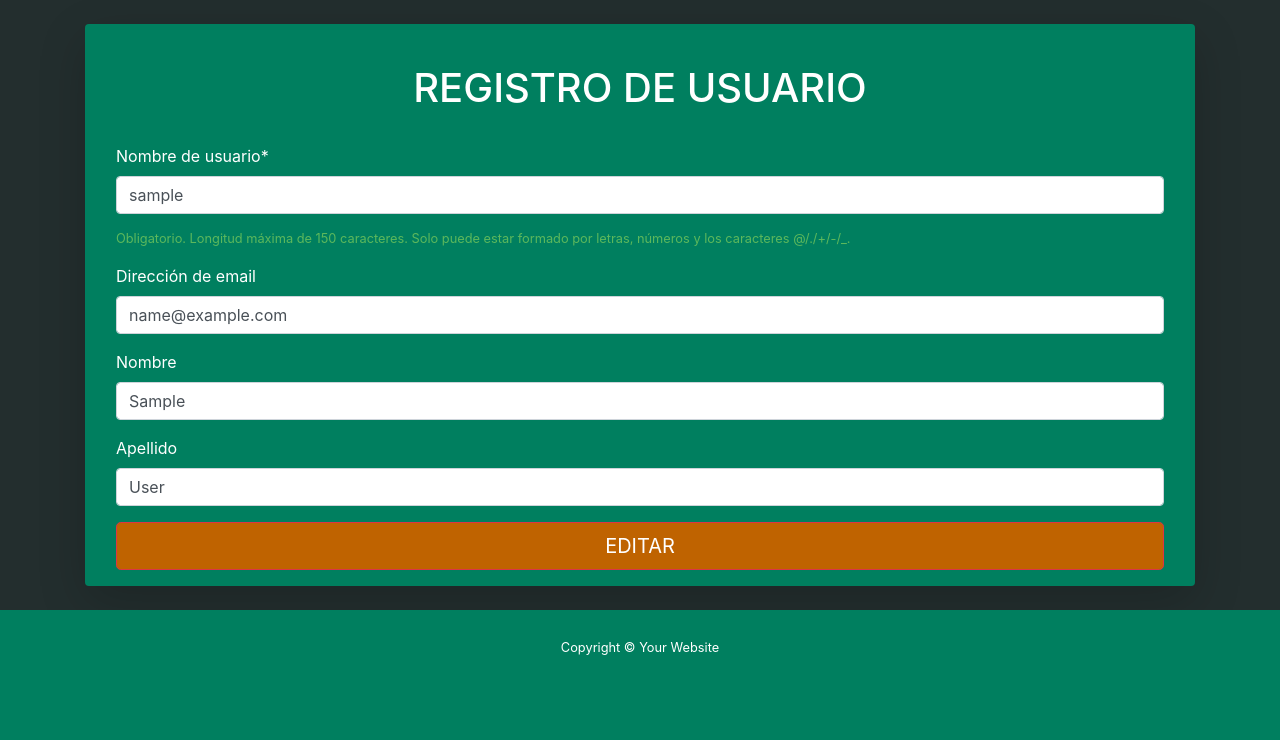
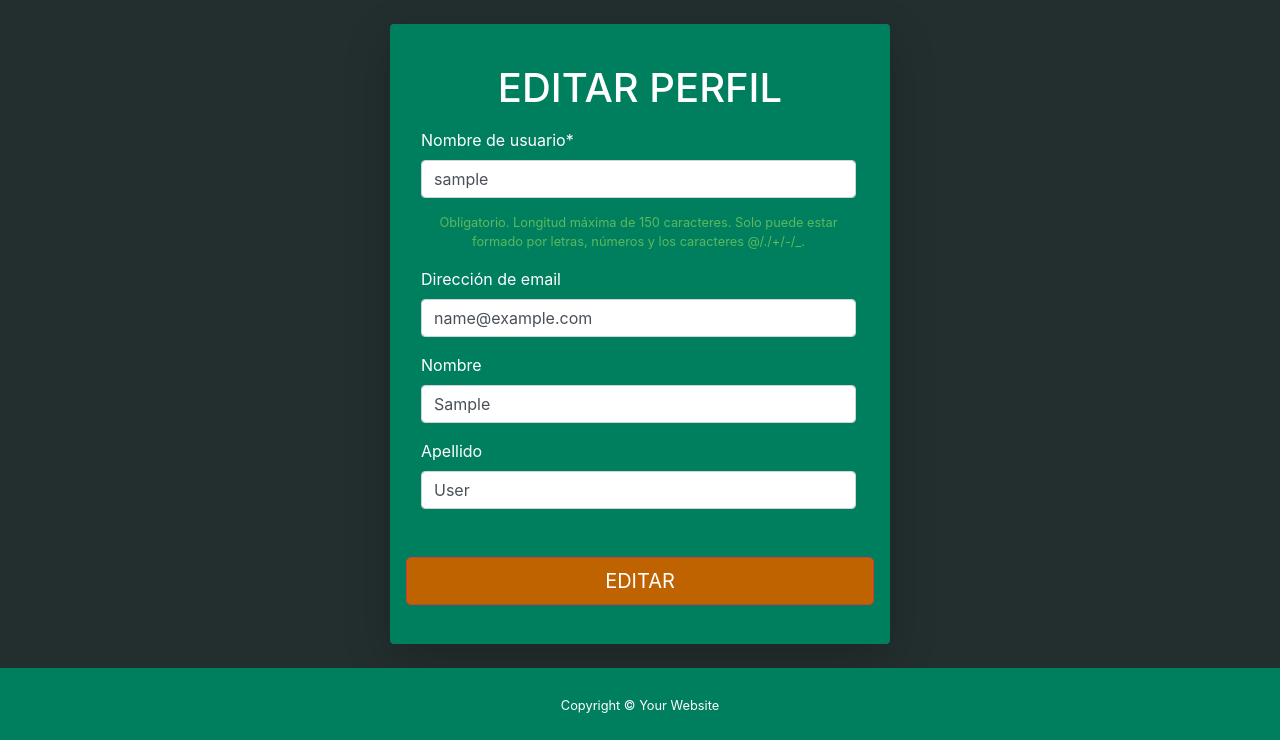
Before and after one commit to Danitoloxx/info2020dani, a Django app: a page that uses inforinga2020/templates/base.html in a window 1280 px wide. Shown: the part 186-926 px from the top of the page. Before the commit the page ends 841 px from the top, so only its background shows below. Run offline with Django 3.2, Linux system fonts and the light colour scheme; the visitor is signed in with stand-in values (Sample User, id 1); parts of the project's set-up code (start-up, migrations or seed data) failed here and were passed over; some libraries are stand-ins or nearby versions.

Commit message:
modificacion estilo registro

```diff
--- /dev/null
+++ b/inforinga2020/static/usuarios/css/editar.css
@@ -0,0 +1,16 @@
+.modificacion  {
+    height: 620px;
+    width: 500px;
+}
+
+.modificacion .form-group .textinput {
+    width: 435px;
+}
+
+.modificacion .form-group #hint_id_username {
+    width: 435px;
+}
+
+.modificacion .form-group .emailinput{
+    width: 435px;
+}
--- a/inforinga2020/templates/base.html
+++ b/inforinga2020/templates/base.html
@@ -13,6 +13,7 @@
 	<link rel="stylesheet" type="text/css" href="{% static 'usuarios/css/login.css' %}">
 	<link rel="stylesheet" type="text/css" href="{% static 'usuarios/css/registro.css' %}">
 	<link rel="stylesheet" type="text/css" href="{% static 'usuarios/css/perfil.css' %}">
+	<link rel="stylesheet" type="text/css" href="{% static 'usuarios/css/editar.css' %}">
 	<title>INFORINGA</title>
 </head>
 <body>
--- a/inforinga2020/templates/usuarios/editar.html
+++ b/inforinga2020/templates/usuarios/editar.html
@@ -3,17 +3,17 @@
 {% load static %}
 
 {% block contenido %}
-	<div class="container registro text-white shadow-lg p-3 rounded" style="background:#007F5F">
-		<div class="d-flex justify-content-center mb-4 mt-4">
-			<h1>REGISTRO DE USUARIO</h1>
+	<div class="modificacion container registro text-white shadow-lg p-3 rounded" style="background:#007F5F">
+		<div class="d-flex justify-content-center mb-2 mt-4">
+			<h1>EDITAR PERFIL</h1>
 		</div>
 		{{form.errors}}
-		<form class="container" method="POST">{% csrf_token %}
+		<form class="container ml-0 mb-3" method="POST">{% csrf_token %}
 			<div id="div_id_username" class="form-group">
 				<label for="id_username" class="requiredField">Nombre de usuario<span class="asteriskField">*</span></label>
-				<div class="">
-					<input type="text" name="username" value="{{user}}" maxlength="150" class="textinput textInput form-control" required id="id_username">
-					<small id="hint_id_username" class="form-text text-muted">Obligatorio. Longitud máxima de 150 caracteres. Solo puede estar formado por letras, números y los caracteres @/./+/-/_.</small>
+				<div class="leyenda">
+					<input type="text" name="username" value="{{user}}" maxlength="120" class="textinput textInput form-control" required id="id_username">
+					<small id="hint_id_username" class="text-center form-text text-muted">Obligatorio. Longitud máxima de 150 caracteres. Solo puede estar formado por letras, números y los caracteres @/./+/-/_.</small>
 				</div>
 			</div>
 			<div id="div_id_email" class="form-group">
@@ -34,10 +34,9 @@
 					<input type="text" name="last_name" value="{{user.last_name}}" maxlength="150" class="textinput textInput form-control" id="id_last_name">
 				</div>
 			</div>
-			<!--{{ form|crispy }}-->
-			<div class="d-flex justify-content-center">
-				<button type="submit" class="btn btn-danger btn-lg btn-block" style="background: #BF6300" value="CREAR">EDITAR</button>
-			</div>
 		</form>
+		<div class="boton mt-5 d-flex justify-content-center">
+			<button type="submit" class="btn btn-danger btn-lg btn-block" style="background: #BF6300" value="CREAR">EDITAR</button>
+		</div>
 	</div>
 {% endblock %}
```
